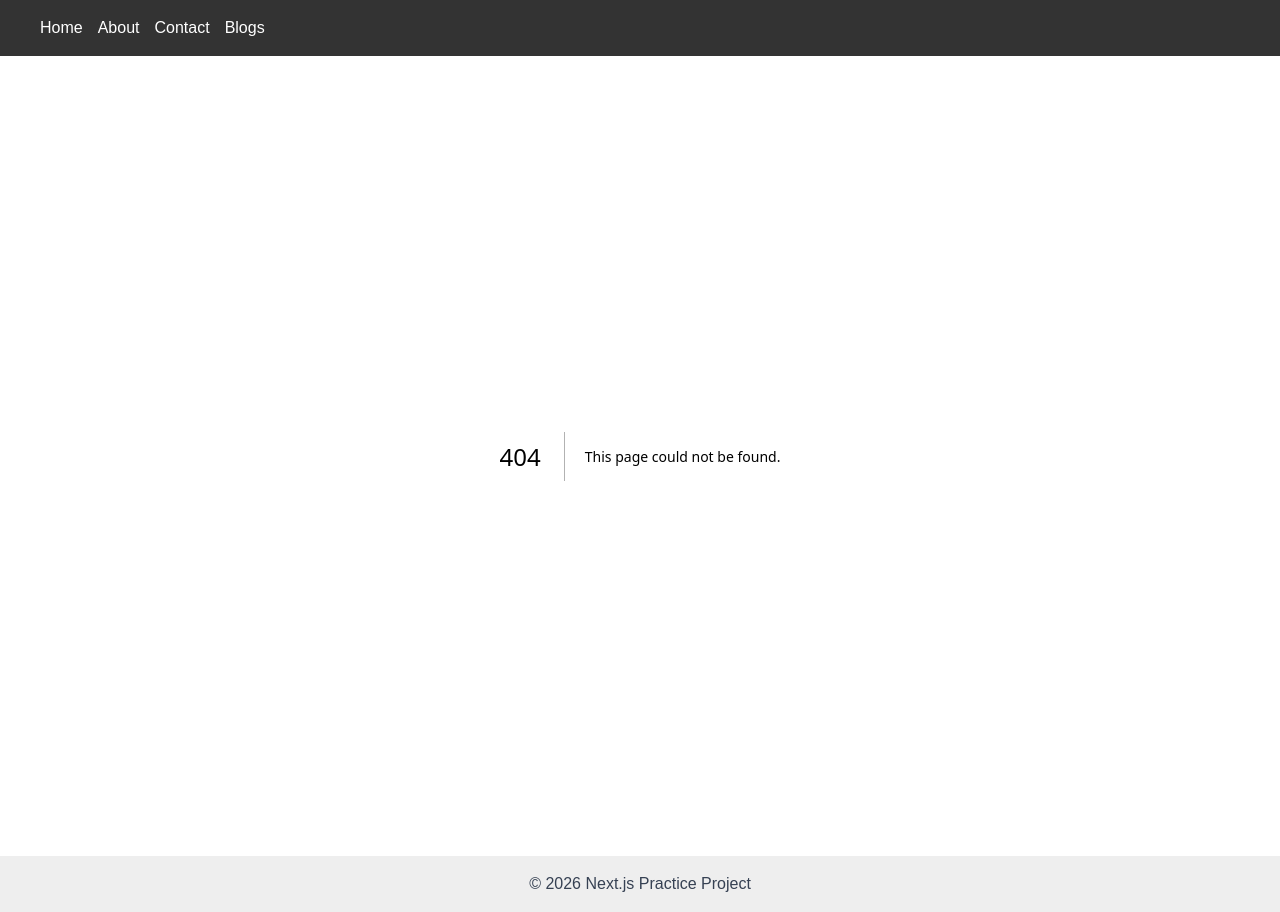
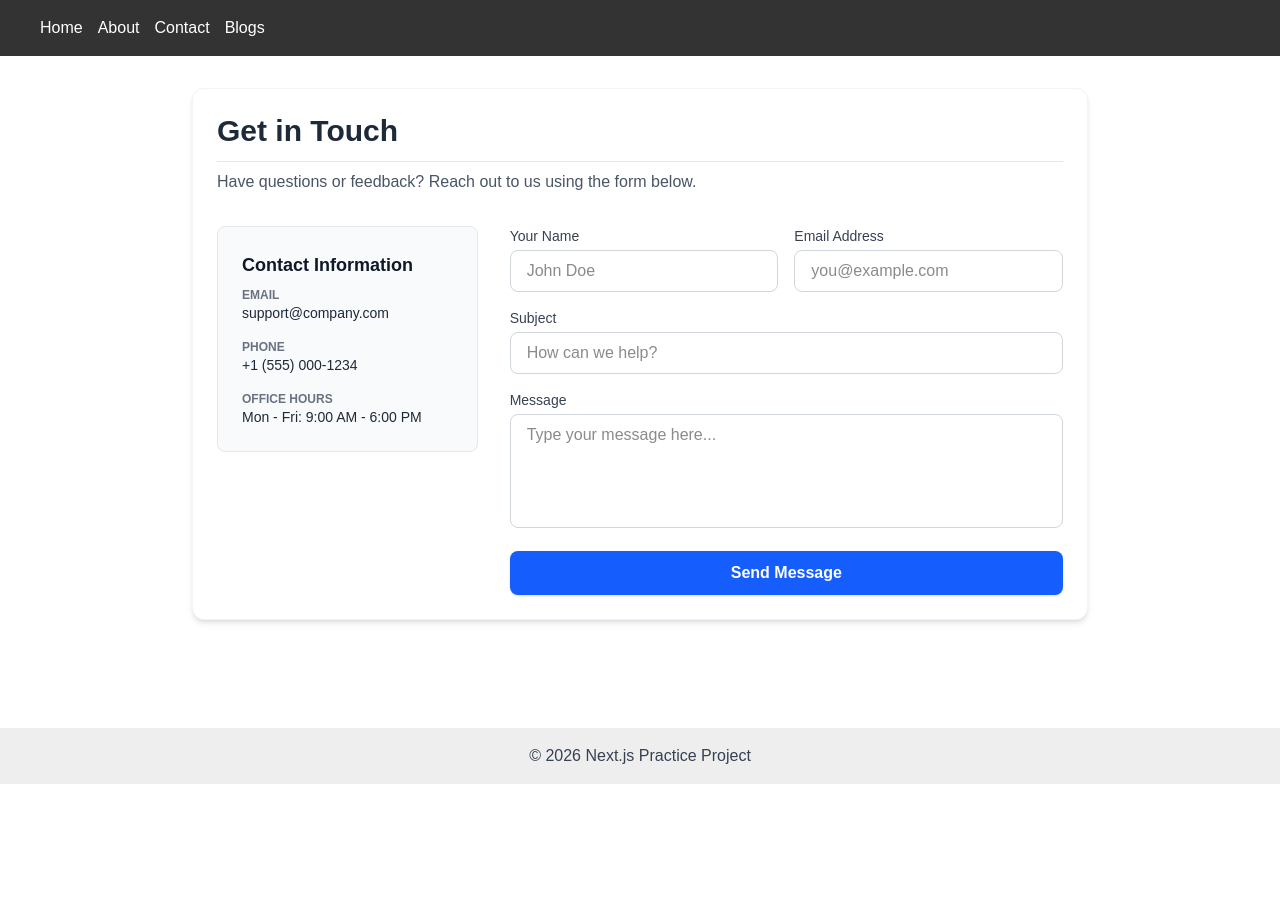
Before and after one commit to nurislam243/ph-nextjs-practice, a Next.js app: page /contact in a window 1280 px wide. Before the commit this address had no page. After the commit the page ends 800 px from the top, so only its background shows below. Built offline with nearby package versions, Linux system fonts and the light colour scheme.

Commit message:
feat: added contact page

```diff
--- /dev/null
+++ b/src/app/contact/page.tsx
@@ -0,0 +1,181 @@
+"use client";
+
+import React, { useState } from "react";
+
+interface ContactFormData {
+  name: string;
+  email: string;
+  subject: string;
+  message: string;
+}
+
+export default function ContactPage() {
+  const [formData, setFormData] = useState<ContactFormData>({
+    name: "",
+    email: "",
+    subject: "",
+    message: "",
+  });
+
+  const [isSubmitted, setIsSubmitted] = useState<boolean>(false);
+
+  const handleChange = (
+    e: React.ChangeEvent<HTMLInputElement | HTMLTextAreaElement>,
+  ) => {
+    const { name, value } = e.target;
+    setFormData((prev) => ({ ...prev, [name]: value }));
+  };
+
+  const handleSubmit = (e: React.FormEvent<HTMLFormElement>) => {
+    e.preventDefault();
+    setIsSubmitted(true);
+  };
+
+  return (
+    <div className="max-w-4xl mx-auto p-6 bg-white rounded-xl shadow-md border border-gray-100 my-8">
+      <h2 className="text-3xl font-bold text-gray-800 mb-2 border-b pb-3 border-gray-200 flex items-center gap-2">
+        Get in Touch
+      </h2>
+      <p className="text-gray-600 mb-8">
+        Have questions or feedback? Reach out to us using the form below.
+      </p>
+
+      <div className="grid grid-cols-1 md:grid-cols-3 gap-8">
+        {/* Contact Details Side Panel */}
+        <div className="bg-gray-50 p-6 rounded-lg border border-gray-200 space-y-4 h-fit">
+          <h3 className="text-lg font-semibold text-gray-900 mb-2">
+            Contact Information
+          </h3>
+
+          <div>
+            <p className="text-xs text-gray-500 uppercase font-bold">Email</p>
+            <p className="text-sm font-medium text-gray-800">
+              support@company.com
+            </p>
+          </div>
+
+          <div>
+            <p className="text-xs text-gray-500 uppercase font-bold">Phone</p>
+            <p className="text-sm font-medium text-gray-800">
+              +1 (555) 000-1234
+            </p>
+          </div>
+
+          <div>
+            <p className="text-xs text-gray-500 uppercase font-bold">
+              Office Hours
+            </p>
+            <p className="text-sm font-medium text-gray-800">
+              Mon - Fri: 9:00 AM - 6:00 PM
+            </p>
+          </div>
+        </div>
+
+        {/* Main Form */}
+        <div className="md:col-span-2">
+          {isSubmitted ? (
+            <div className="p-6 bg-green-50 border border-green-200 rounded-lg text-center space-y-3">
+              <div className="w-12 h-12 bg-green-100 text-green-600 rounded-full flex items-center justify-center mx-auto text-xl font-bold">
+                ✓
+              </div>
+              <h3 className="text-xl font-semibold text-green-800">
+                Message Sent Successfully!
+              </h3>
+              <p className="text-sm text-green-700">
+                Thank you, <span className="font-medium">{formData.name}</span>.
+                We will get back to you at{" "}
+                <span className="font-medium">{formData.email}</span> as soon as
+                possible.
+              </p>
+              <button
+                onClick={() => {
+                  setIsSubmitted(false);
+                  setFormData({
+                    name: "",
+                    email: "",
+                    subject: "",
+                    message: "",
+                  });
+                }}
+                className="mt-4 px-4 py-2 bg-green-600 text-white rounded-lg text-sm font-semibold hover:bg-green-700 transition-colors"
+              >
+                Send Another Message
+              </button>
+            </div>
+          ) : (
+            <form onSubmit={handleSubmit} className="space-y-4">
+              <div className="grid grid-cols-1 sm:grid-cols-2 gap-4">
+                <div>
+                  <label className="block text-sm font-medium text-gray-700 mb-1">
+                    Your Name
+                  </label>
+                  <input
+                    type="text"
+                    name="name"
+                    value={formData.name}
+                    onChange={handleChange}
+                    required
+                    placeholder="John Doe"
+                    className="w-full px-4 py-2 border border-gray-300 rounded-lg focus:ring-2 focus:ring-blue-500 focus:border-blue-500 outline-none transition-colors duration-200"
+                  />
+                </div>
+
+                <div>
+                  <label className="block text-sm font-medium text-gray-700 mb-1">
+                    Email Address
+                  </label>
+                  <input
+                    type="email"
+                    name="email"
+                    value={formData.email}
+                    onChange={handleChange}
+                    required
+                    placeholder="you@example.com"
+                    className="w-full px-4 py-2 border border-gray-300 rounded-lg focus:ring-2 focus:ring-blue-500 focus:border-blue-500 outline-none transition-colors duration-200"
+                  />
+                </div>
+              </div>
+
+              <div>
+                <label className="block text-sm font-medium text-gray-700 mb-1">
+                  Subject
+                </label>
+                <input
+                  type="text"
+                  name="subject"
+                  value={formData.subject}
+                  onChange={handleChange}
+                  required
+                  placeholder="How can we help?"
+                  className="w-full px-4 py-2 border border-gray-300 rounded-lg focus:ring-2 focus:ring-blue-500 focus:border-blue-500 outline-none transition-colors duration-200"
+                />
+              </div>
+
+              <div>
+                <label className="block text-sm font-medium text-gray-700 mb-1">
+                  Message
+                </label>
+                <textarea
+                  name="message"
+                  value={formData.message}
+                  onChange={handleChange}
+                  required
+                  rows={4}
+                  placeholder="Type your message here..."
+                  className="w-full px-4 py-2 border border-gray-300 rounded-lg focus:ring-2 focus:ring-blue-500 focus:border-blue-500 outline-none transition-colors duration-200 resize-none"
+                />
+              </div>
+
+              <button
+                type="submit"
+                className="w-full bg-blue-600 hover:bg-blue-700 text-white font-semibold py-2.5 px-4 rounded-lg shadow hover:shadow-md transition-all duration-200 active:scale-[0.98]"
+              >
+                Send Message
+              </button>
+            </form>
+          )}
+        </div>
+      </div>
+    </div>
+  );
+}
```
